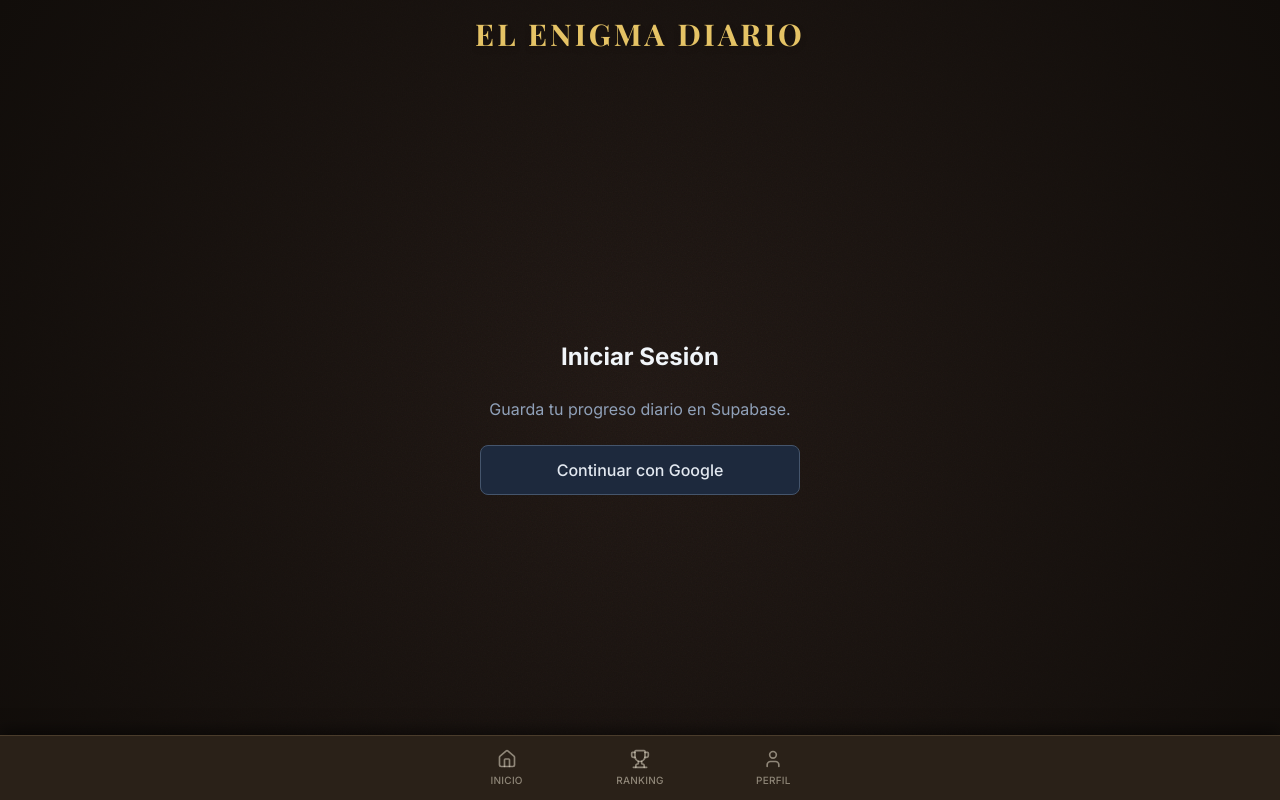
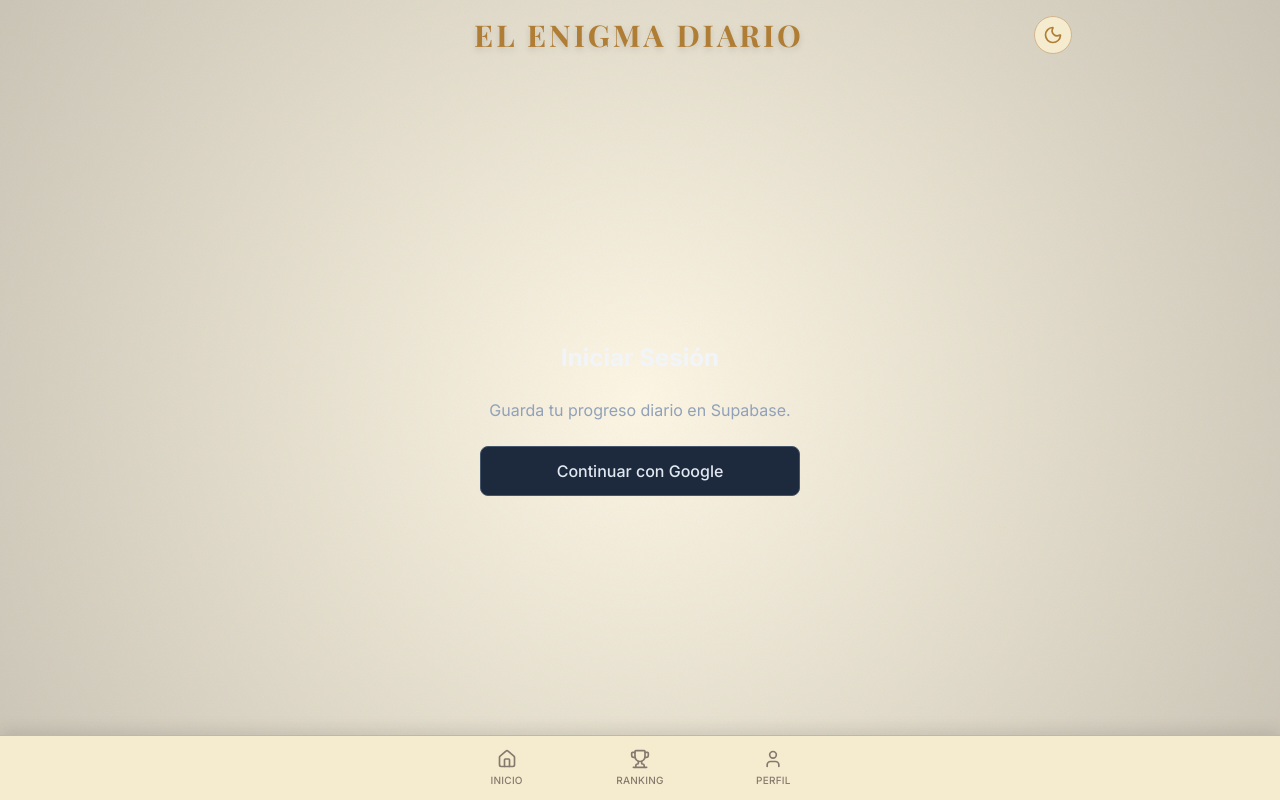
Before and after one commit to adriangonzalez141516/juegodiario, a Next.js app: page /login in a window 1280 px wide. Built offline with nearby package versions, Linux system fonts and the light colour scheme; a web font is replaced by a local one.

Commit message:
feat: light and dark mode with next-themes

```diff
--- a/package.json
+++ b/package.json
@@ -12,6 +12,7 @@
     "crypto-js": "^4.2.0",
     "lucide-react": "^1.45.0",
     "next": "16.3.5",
+    "next-themes": "^0.4.6",
     "react": "19.2.8",
     "react-dom": "19.2.8",
     "server-only": "^0.0.1",
--- a/src/app/layout.tsx
+++ b/src/app/layout.tsx
@@ -2,6 +2,8 @@ import type { Metadata } from "next";
 import { Inter, Playfair_Display } from "next/font/google";
 import "./globals.css";
 import BottomBar from "@/components/BottomBar";
+import { ThemeProvider } from "@/components/ThemeProvider";
+import ThemeToggle from "@/components/ThemeToggle";
 
 const inter = Inter({
   variable: "--font-inter",
@@ -26,17 +28,21 @@ export default function RootLayout({
   children: React.ReactNode;
 }>) {
   return (
-    <html lang="es" className={`${inter.variable} ${playfair.variable}`}>
-      <body className="antialiased h-[100dvh] flex flex-col overflow-hidden">
-        <header className="w-full max-w-4xl mx-auto px-4 py-3 sm:py-4 flex justify-center items-center shrink-0">
+    <html lang="es" className={`${inter.variable} ${playfair.variable}`} suppressHydrationWarning>
+      <body className="antialiased h-[100dvh] flex flex-col overflow-hidden transition-colors duration-300">
+        <ThemeProvider>
+          <header className="w-full max-w-4xl mx-auto px-4 py-3 sm:py-4 flex justify-between items-center shrink-0">
+            <div className="w-9" /> {/* Spacer para centrar el título */}
             <h1 className="text-2xl sm:text-3xl font-serif font-bold tracking-widest text-[var(--accent)] drop-shadow-md">
               EL ENIGMA DIARIO
             </h1>
+            <ThemeToggle />
           </header>
           <main className="flex-1 w-full max-w-3xl mx-auto px-4 pb-20 flex flex-col items-center justify-center min-h-0 overflow-y-auto">
             {children}
           </main>
           <BottomBar />
+        </ThemeProvider>
       </body>
     </html>
   );
--- a/src/components/BottomBar.tsx
+++ b/src/components/BottomBar.tsx
@@ -14,7 +14,7 @@ export default function BottomBar() {
   ];
 
   return (
-    <nav className="fixed bottom-0 w-full bg-[#2a2118] border-t border-[#4a3c2b] shadow-[0_-5px_15px_rgba(0,0,0,0.5)] z-50">
+    <nav className="fixed bottom-0 w-full bg-[var(--card)] border-t border-[var(--card-border)] shadow-[0_-5px_15px_rgba(0,0,0,0.1)] dark:shadow-[0_-5px_15px_rgba(0,0,0,0.5)] z-50">
       <div className="max-w-md mx-auto px-6 h-16 flex items-center justify-between">
         {navItems.map((item) => {
           const Icon = item.icon;
@@ -25,7 +25,7 @@ export default function BottomBar() {
               key={item.href}
               href={item.href}
               className={`flex flex-col items-center justify-center w-full h-full space-y-1 transition-colors ${
-                isActive ? 'text-[#d4af37]' : 'text-[#f4ecd8]/50 hover:text-[#f4ecd8]'
+                isActive ? 'text-[var(--accent)]' : 'text-[var(--foreground)] opacity-60 hover:opacity-100'
               }`}
             >
               <Icon size={20} className={isActive ? 'drop-shadow-[0_0_5px_rgba(212,175,55,0.5)]' : ''} />
--- /dev/null
+++ b/src/components/ThemeProvider.tsx
@@ -0,0 +1,11 @@
+"use client";
+
+import { ThemeProvider as NextThemesProvider } from "next-themes";
+
+export function ThemeProvider({ children }: { children: React.ReactNode }) {
+  return (
+    <NextThemesProvider attribute="class" defaultTheme="system" enableSystem>
+      {children}
+    </NextThemesProvider>
+  );
+}
--- /dev/null
+++ b/src/components/ThemeToggle.tsx
@@ -0,0 +1,30 @@
+"use client";
+
+import { useTheme } from "next-themes";
+import { useEffect, useState } from "react";
+import { Moon, Sun } from "lucide-react";
+
+export default function ThemeToggle() {
+  const { resolvedTheme, setTheme } = useTheme();
+  const [mounted, setMounted] = useState(false);
+
+  useEffect(() => {
+    setMounted(true);
+  }, []);
+
+  if (!mounted) {
+    return <div className="w-9 h-9" />;
+  }
+
+  const isDark = resolvedTheme === "dark";
+
+  return (
+    <button
+      onClick={() => setTheme(isDark ? "light" : "dark")}
+      className="p-2 rounded-full border border-[var(--card-border)] bg-[var(--card)] text-[var(--accent)] hover:scale-105 transition-transform"
+      aria-label="Toggle Theme"
+    >
+      {isDark ? <Sun size={20} /> : <Moon size={20} />}
+    </button>
+  );
+}
```
Also changed, not shown: src/app/globals.css (+16 -2 lines), 1 other file (tests, documents, lock files or other folders). Lines whose indentation alone changed are shown as unchanged.
